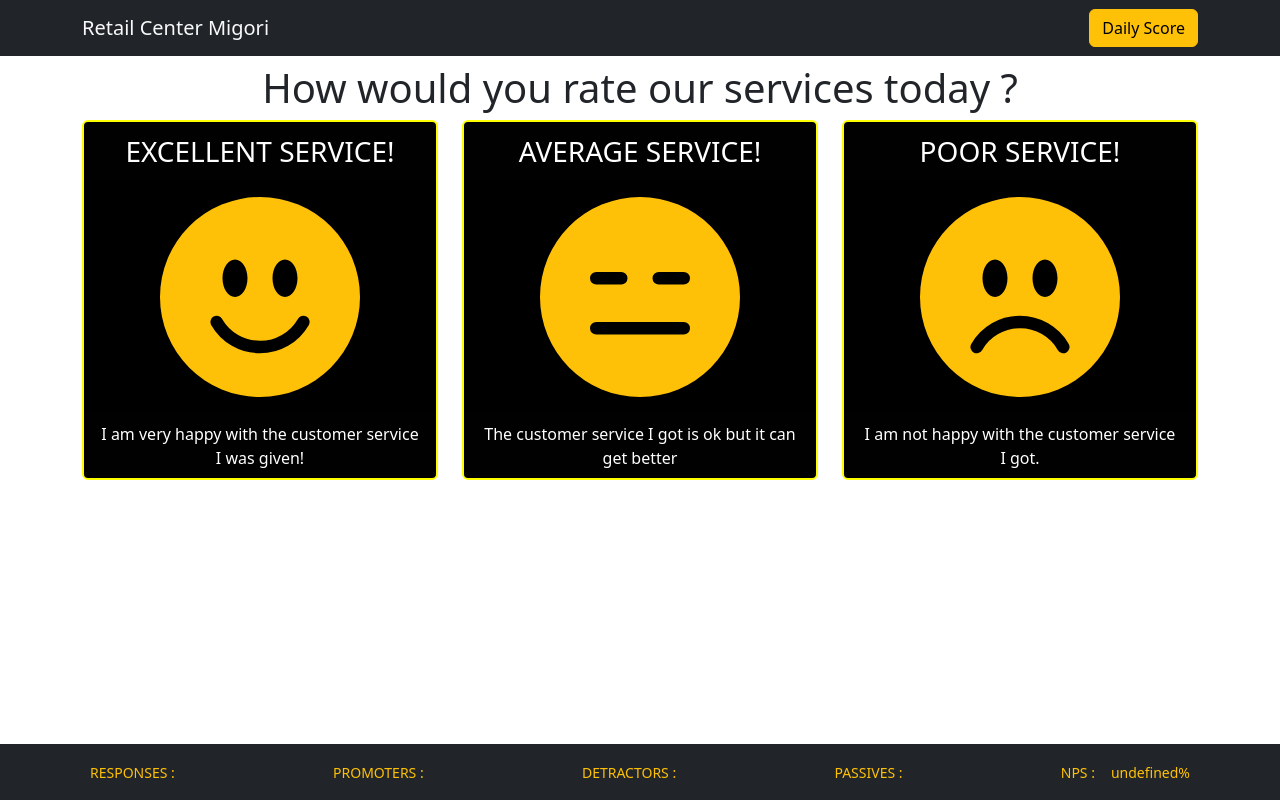
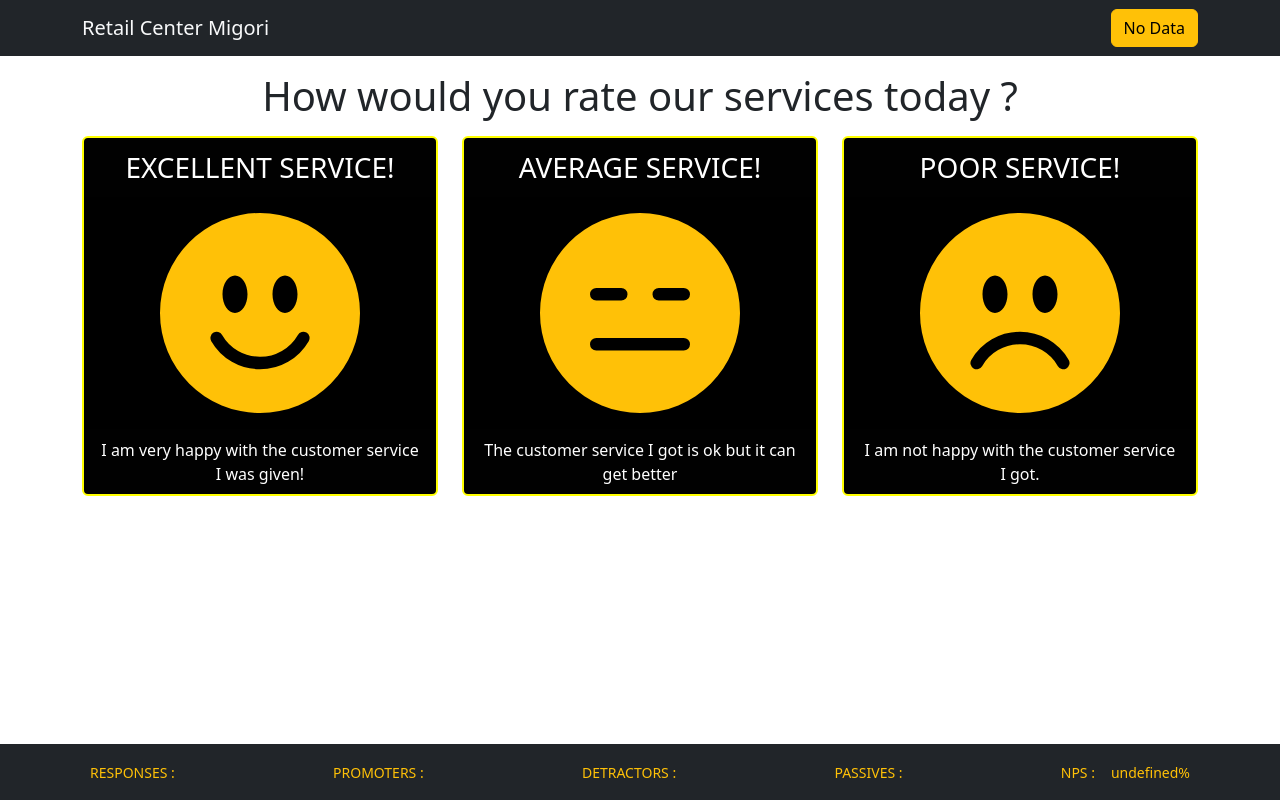
Before and after one commit to zeuskeyz/R61-FRONTEND-2023, a React (Create React App) app: page / in a window 1280 px wide. Built offline with nearby package versions, Linux system fonts and the light colour scheme; no server answers.

Commit message:
adds a useEffect to the headersection

```diff
--- a/src/component/EmojiCard.js
+++ b/src/component/EmojiCard.js
@@ -12,9 +12,9 @@ export const EmojiCard = ({verdict, emoji, expression, id}) => {
     Axios.post('https://rate-me-zpzf.onrender.com', {type}).then().catch(err=> {return <Alert variant="success">{err.message}</Alert>})
   }
 
-  const handleMouseIn = () => setStyles({backgroundColor: 'transparent', color: 'black', border: '2px solid yellow'})
+  const handleMouseIn = () => setStyles({backgroundColor: 'transparent', color: 'black', border: '2px solid black'})
 
-  const handleMouseOut = () => setStyles({backgroundColor: 'black', color: 'white', border: '2px solid black'})
+  const handleMouseOut = () => setStyles({backgroundColor: 'black', color: 'white', border: '2px solid yellow'})
 
   return (
     <>
--- a/src/component/HeaderSection.js
+++ b/src/component/HeaderSection.js
@@ -1,5 +1,6 @@
 import {Button, Container, Navbar } from 'react-bootstrap'
 import Axios from "axios"
+import { useEffect, useState } from 'react'
 
 export const HeaderSection = () => {
 
@@ -9,12 +10,23 @@ export const HeaderSection = () => {
     }).catch(err=>alert(err.message))
   }
 
+  let [data, setData] = useState({});
+
+  useEffect(() => {
+    Axios.get('https://rate-me-zpzf.onrender.com')
+    .then(res=>{
+      setData(res.data)
+
+    })
+    .catch(err=>alert(err.message))
+  }, [data])
+
   return (
     <>
         <Navbar className="bg-body-dark" bg="dark" data-bs-theme="dark">
             <Container className='d-flex'>
                 <Navbar.Brand className='text-light'>Retail Center Migori</Navbar.Brand>
-                <Button variant="warning" onClick={handleClick}>Daily Score</Button>
+                <Button variant="warning" onClick={handleClick}>{isNaN(data.nps) ?`No Data`: `NPS : ${data.nps}%`}</Button>
             </Container>
         </Navbar>
     </>
--- a/src/component/Narrations.js
+++ b/src/component/Narrations.js
@@ -2,7 +2,7 @@
 export const Narrations = ({text}) => {
     return (
         <>
-            <p className="text-center display-6 display-md-5 my-2">{text}</p>
+            <p className="text-center display-6 display-md-5 my-3">{text}</p>
         </>
     )
 }
```
